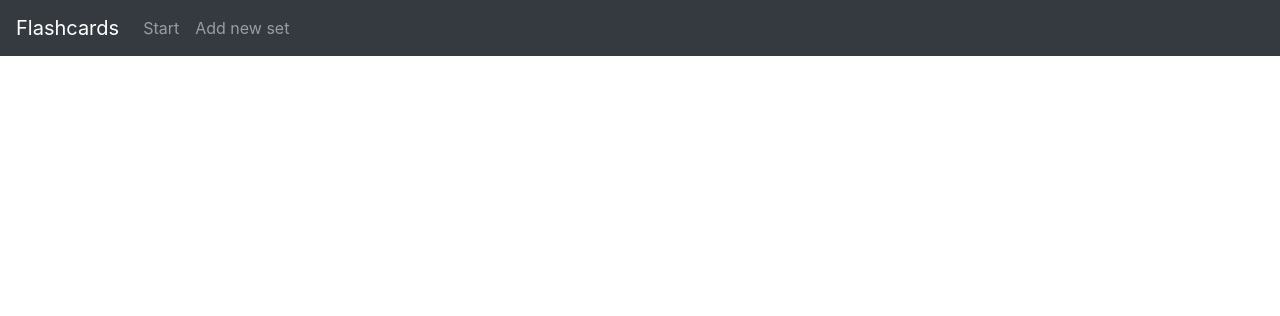
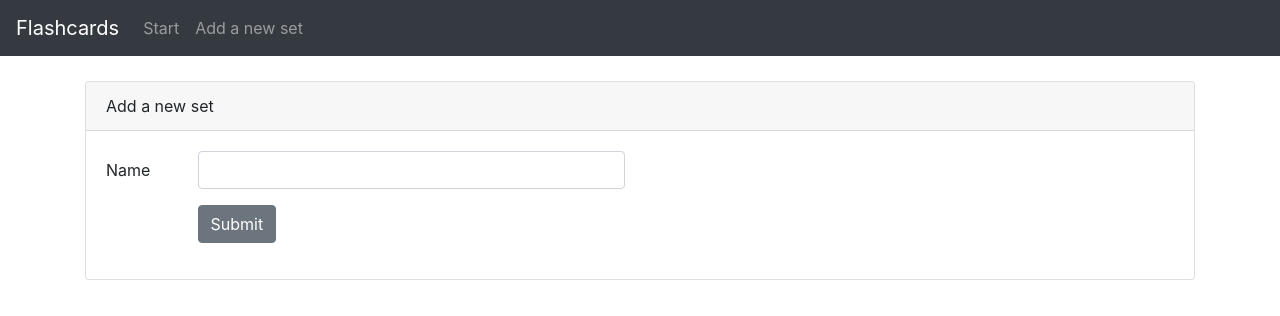
Before and after one commit to mgorzanski/flashcards, a React app: page /sets/new in a window 1280 px wide. Shown: the top 316 px of the page. Built offline with nearby package versions, Linux system fonts and the light colour scheme.

Commit message:
add new set and home layouts

```diff
--- /dev/null
+++ b/src/components/AddSet.js
@@ -0,0 +1,31 @@
+import React from 'react';
+import { Container, Card, CardHeader, CardBody, Form, FormGroup, Label, Input, Button, Col } from 'reactstrap';
+
+class AddSet extends React.Component {
+    render() {
+        return (
+            <Container>
+                <Card>
+                    <CardHeader>Add a new set</CardHeader>
+                    <CardBody>
+                        <Form>
+                            <FormGroup row>
+                                <Label for="inputName" sm={1}>Name</Label>
+                                <Col sm={5}>
+                                    <Input type="text" name="name" id="inputName" />
+                                </Col>
+                            </FormGroup>
+                            <FormGroup row>
+                                <Col sm={{ size: 5, offset: 1}}>
+                                    <Button>Submit</Button>
+                                </Col>
+                            </FormGroup>
+                        </Form>
+                    </CardBody>
+                </Card>
+            </Container>
+        );
+    }
+}
+
+export default AddSet;
--- a/src/components/App.js
+++ b/src/components/App.js
@@ -2,6 +2,7 @@ import React, { Component } from 'react';
 import { BrowserRouter as Router, Route } from 'react-router-dom';
 import Header from './Header';
 import Main from './Main';
+import AddSet from './AddSet';
 import './App.scss';
 
 class App extends Component {
@@ -12,7 +13,7 @@ class App extends Component {
           <Header />
           <main className="main">
             <Route exact path="/" component={Main} />
-            <Route path="/sets/new" />
+            <Route path="/sets/new" component={AddSet} />
             <Route path="/sets/:id" />
           </main>
         </React.Fragment>
--- a/src/components/Header.js
+++ b/src/components/Header.js
@@ -29,7 +29,7 @@ class Header extends React.Component {
                             <NavLink tag={Link} to="/">Start</NavLink>
                         </NavItem>
                         <NavItem>
-                            <NavLink tag={Link} to="/sets/new">Add new set</NavLink>
+                            <NavLink tag={Link} to="/sets/new">Add a new set</NavLink>
                         </NavItem>
                     </Nav>
                 </Collapse>
--- a/src/components/Main.js
+++ b/src/components/Main.js
@@ -1,5 +1,5 @@
 import React from 'react';
-import { Jumbotron, Container } from 'reactstrap';
+import { Jumbotron, Container, Card, CardTitle, CardBody, ListGroup, ListGroupItem } from 'reactstrap';
 
 class Main extends React.Component {
     render () {
@@ -11,6 +11,17 @@ class Main extends React.Component {
                         <p className="lead">A simple app for learning new words and definitions.</p>
                     </Container>
                 </Jumbotron>
+
+                <Card>
+                    <CardBody>
+                        <CardTitle>List of sets:</CardTitle>
+                        <ListGroup>
+                            <ListGroupItem tag="a" href="#" action>Random set first</ListGroupItem>
+                            <ListGroupItem tag="a" href="#" action>Random set first</ListGroupItem>
+                            <ListGroupItem tag="a" href="#" action>Random set first</ListGroupItem>
+                        </ListGroup>
+                    </CardBody>
+                </Card>
             </Container>
         );
     }
```
